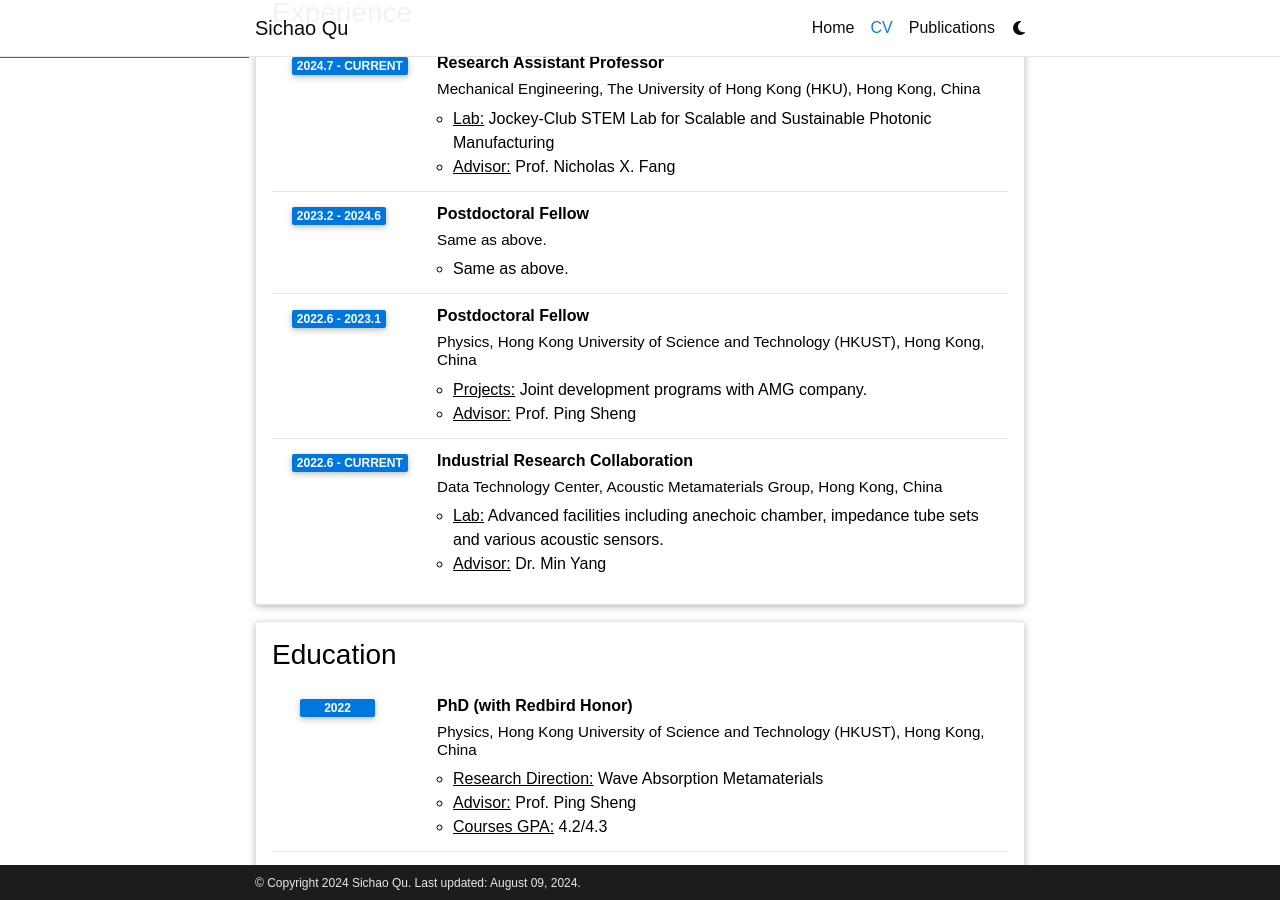
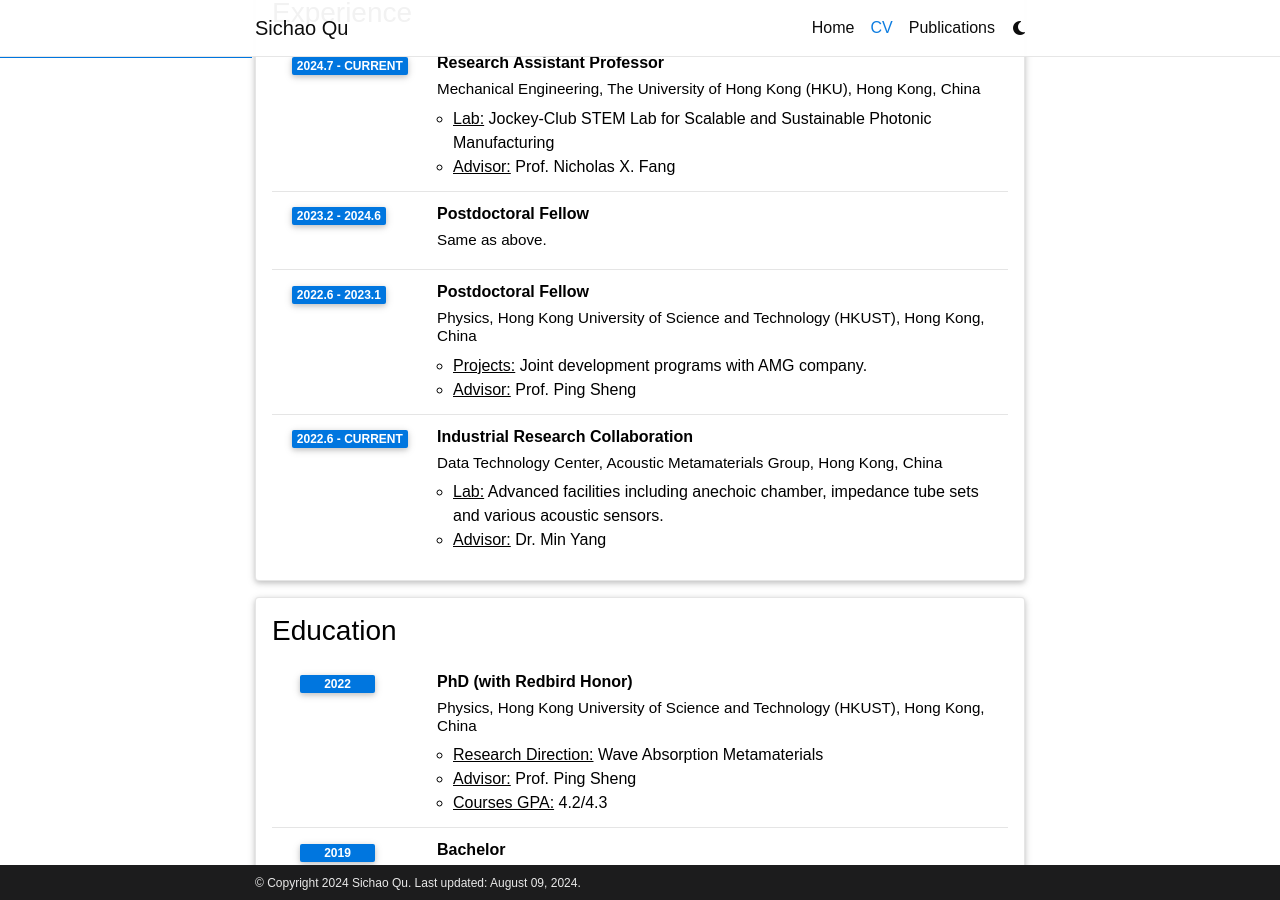
Before and after one commit to Qusichao/Qusichao.github.io, a Jekyll site: the page built from _pages/cv.md, in a window 1280 px wide and 900 px high, scrolled down 414 px. Built offline with Jekyll 4.4.1, drawn with Linux system fonts in a browser that asks for light colours; comment, search, counter and statistics services are not loaded; a style sheet for code colours, icons or effects is not loaded.

Commit message:
Update cv.yml

```diff
--- a/_data/cv.yml
+++ b/_data/cv.yml
@@ -21,7 +21,6 @@
     - title: Postdoctoral Fellow
       institution:  Same as above.
       year: 2023.2 - 2024.6
-      description:  Same as above.
 
     - title: Postdoctoral Fellow
       institution:  Physics, Hong Kong University of Science and Technology (HKUST), Hong Kong, China
```
